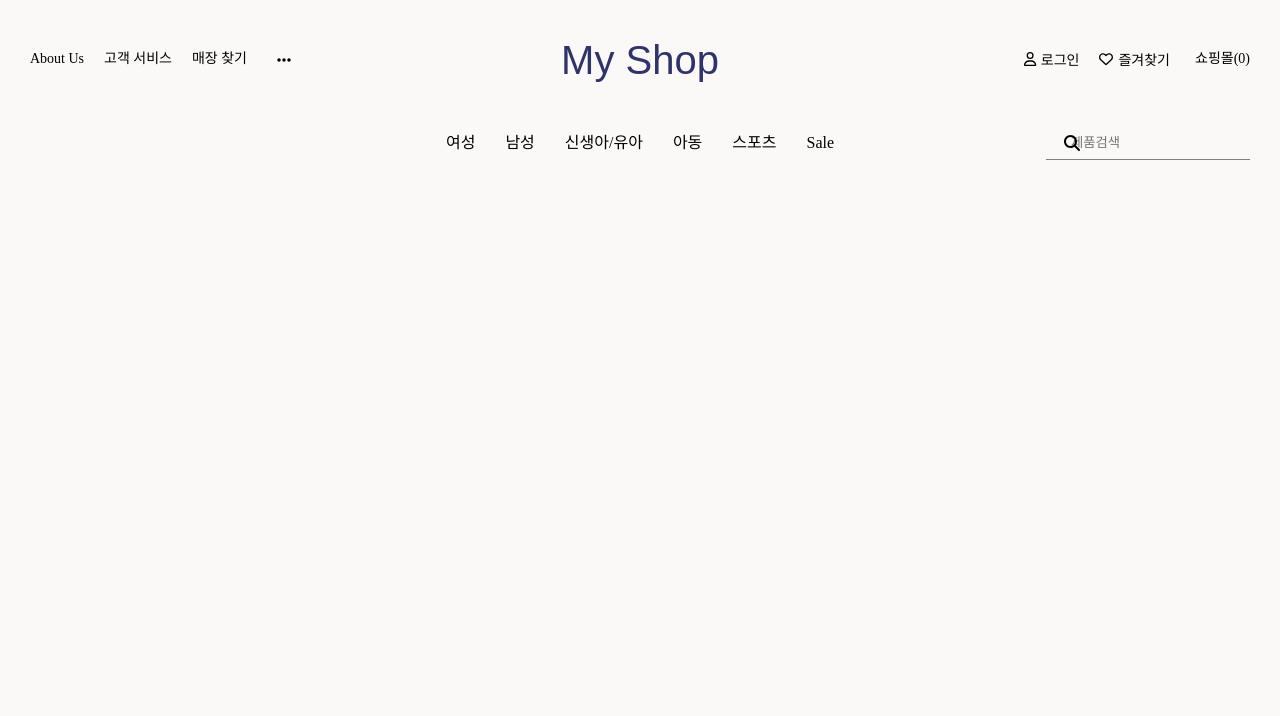
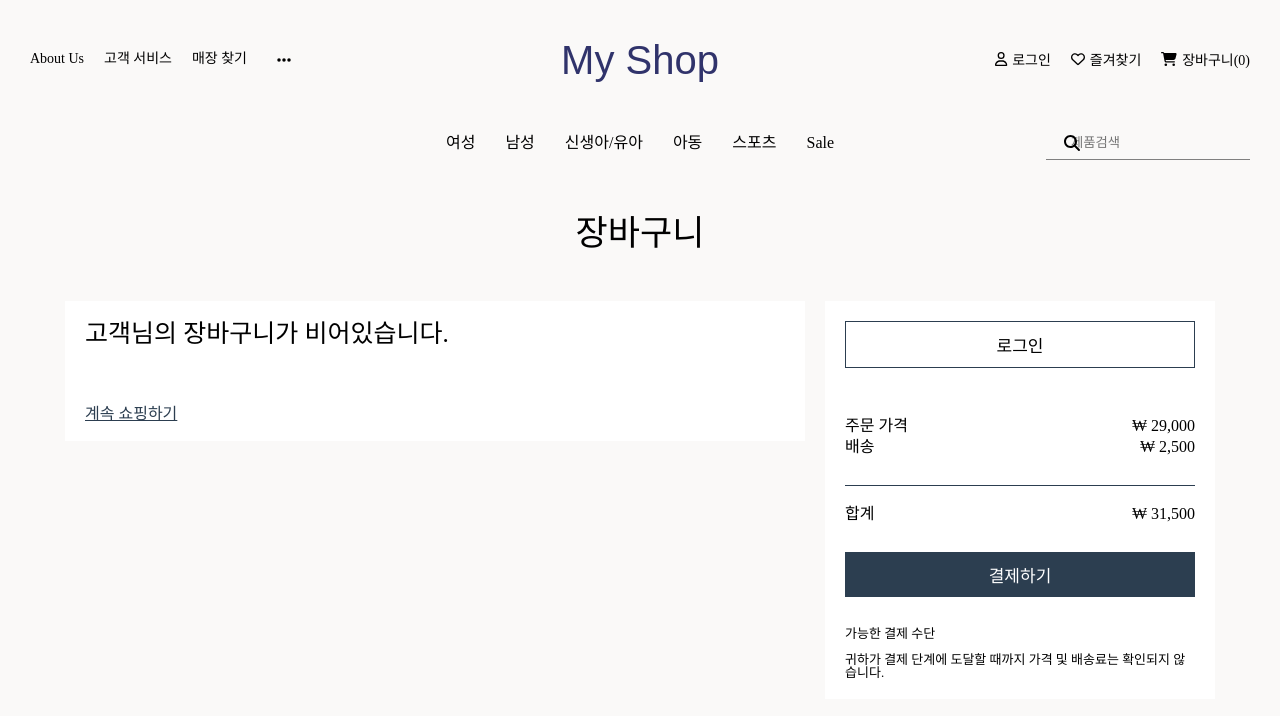
Before and after one commit to jeonga-yeon/shopping-mall, a React (Create React App) app: page /cart in a window 1280 px wide. Shown: the top 716 px of the page. Built offline with nearby package versions, Linux system fonts and the light colour scheme.

Commit message:
장바구니 페이지

```diff
--- a/src/App.js
+++ b/src/App.js
@@ -1,5 +1,6 @@
 import { Route, Routes } from "react-router-dom";
 import Navbar from "./components/Navbar";
+import Cart from "./pages/Cart";
 import Heart from "./pages/Heart";
 import Join from "./pages/Join";
 import Login from "./pages/Login";
@@ -15,6 +16,7 @@ function App() {
         <Route path="/join" element={<Join />} />
         <Route path="/login" element={<Login />} />
         <Route path="/heart" element={<Heart />} />
+        <Route path="/cart" element={<Cart />} />
         <Route path="/product/:id" element={<ProductDetail />} />
       </Routes>
     </div>
--- a/src/components/Navbar.js
+++ b/src/components/Navbar.js
@@ -2,7 +2,11 @@
 import React, { useState } from "react";
 import styled from "styled-components";
 import { FontAwesomeIcon } from "@fortawesome/react-fontawesome";
-import { faEllipsisH, faSearch } from "@fortawesome/free-solid-svg-icons";
+import {
+  faEllipsisH,
+  faSearch,
+  faShoppingCart,
+} from "@fortawesome/free-solid-svg-icons";
 import { faHeart, faUser } from "@fortawesome/free-regular-svg-icons";
 import { Link, useNavigate } from "react-router-dom";
 import { useDispatch, useSelector } from "react-redux";
@@ -146,8 +150,9 @@ const Navbar = () => {
             <FontAwesomeIcon icon={faHeart} className="menu-icon" />
             <span>즐겨찾기</span>
           </li>
-          <li>
-            <span>쇼핑몰(0)</span>
+          <li onClick={() => navigate("/cart")}>
+            <FontAwesomeIcon icon={faShoppingCart} className="menu-icon" />
+            <span>장바구니(0)</span>
           </li>
         </ul>
       </TopNav>
--- /dev/null
+++ b/src/pages/Cart.js
@@ -0,0 +1,138 @@
+import React from "react";
+import { useSelector } from "react-redux";
+import { useNavigate } from "react-router-dom";
+import styled from "styled-components";
+
+const Wrapper = styled.div`
+  h1 {
+    margin: 50px;
+    font-size: 35px;
+    text-align: center;
+  }
+  .cart {
+    display: flex;
+    justify-content: center;
+    margin: 50px 0px;
+    .cart__list {
+      width: 700px;
+      height: 100px;
+      background-color: white;
+      margin-right: 10px;
+      padding: 20px;
+      display: flex;
+      flex-direction: column;
+      span:first-child {
+        font-size: 25px;
+        margin-bottom: 60px;
+      }
+      span:last-child {
+        text-decoration: underline;
+        color: #2c3e50;
+        cursor: pointer;
+      }
+    }
+    .cart__payment {
+      width: 350px;
+      background-color: white;
+      margin-left: 10px;
+      padding: 20px;
+      .cart__login,
+      .cart__payment-button {
+        width: 100%;
+        font-size: 17px;
+        padding: 10px;
+      }
+      .cart__login {
+        border: 1px solid #2c3e50;
+        margin-bottom: 50px;
+        background-color: white;
+        cursor: pointer;
+      }
+      .cart__order-price,
+      .cart__delivery-fee,
+      .cart__total-price {
+        display: flex;
+        justify-content: space-between;
+      }
+      .cart__order-price {
+        margin-bottom: 5px;
+      }
+      .cart__delivery-fee {
+        margin-bottom: 30px;
+      }
+      .line {
+        width: 100%;
+        height: 1px;
+        background-color: #2c3e50;
+      }
+      .cart__total-price {
+        margin-top: 20px;
+        margin-bottom: 30px;
+      }
+      .cart__payment-button {
+        border: none;
+        margin-bottom: 30px;
+        background-color: #2c3e50;
+        color: white;
+        cursor: pointer;
+      }
+      .cart__info {
+        font-size: 13px;
+      }
+    }
+  }
+`;
+
+const Cart = () => {
+  const navigate = useNavigate();
+  const authenticate = useSelector((state) => state.auth.authenticate);
+  const payment = () => {
+    if (!authenticate) {
+      navigate("/login");
+    } else {
+      window.alert("결제가 완료되었습니다.");
+    }
+  };
+  return (
+    <Wrapper>
+      <h1>장바구니</h1>
+      <div className="cart">
+        <div className="cart__list">
+          <span>고객님의 장바구니가 비어있습니다.</span>
+          <span onClick={() => navigate("/")}>계속 쇼핑하기</span>
+        </div>
+        <div className="cart__payment">
+          {authenticate ? (
+            ""
+          ) : (
+            <button className="cart__login" onClick={() => navigate("/login")}>
+              로그인
+            </button>
+          )}
+          <div className="cart__order-price">
+            <span>주문 가격</span>
+            <span>₩ 29,000</span>
+          </div>
+          <div className="cart__delivery-fee">
+            <span>배송</span>
+            <span>₩ 2,500</span>
+          </div>
+          <div className="line"></div>
+          <div className="cart__total-price">
+            <span>합계</span>
+            <span>₩ 31,500</span>
+          </div>
+          <button className="cart__payment-button" onClick={payment}>
+            결제하기
+          </button>
+          <div className="cart__info">
+            가능한 결제 수단 <br /> <br /> 귀하가 결제 단계에 도달할 때까지 가격
+            및 배송료는 확인되지 않습니다.
+          </div>
+        </div>
+      </div>
+    </Wrapper>
+  );
+};
+
+export default Cart;
--- a/src/pages/ProductDetail.js
+++ b/src/pages/ProductDetail.js
@@ -5,7 +5,7 @@ import { faHeart as fullHeart } from "@fortawesome/free-solid-svg-icons";
 import { FontAwesomeIcon } from "@fortawesome/react-fontawesome";
 import React, { useEffect, useState } from "react";
 import { useDispatch, useSelector } from "react-redux";
-import { useParams } from "react-router-dom";
+import { useNavigate, useParams } from "react-router-dom";
 import styled from "styled-components";
 import { heartAction } from "../redux/actions/heartAction";
 import { productAction } from "../redux/actions/productAction";
@@ -87,6 +87,16 @@ const ProductDetail = () => {
   const product = useSelector((state) => state.product.product);
   const [heart, setHeart] = useState("heart");
   const idList = useSelector((state) => state.heart.idList);
+  const authenticate = useSelector((state) => state.auth.authenticate);
+  const navigate = useNavigate();
+  const handlePayment = () => {
+    if (!authenticate) {
+      navigate("/login");
+    } else {
+      window.alert("결제가 완료되었습니다.");
+      navigate("/");
+    }
+  };
   useEffect(() => {
     getProductDetail();
     dispatch(heartAction.heartList(idList));
@@ -136,7 +146,7 @@ const ProductDetail = () => {
           ))}
         </select>
         <button>장바구니</button>
-        <button>결제</button>
+        <button onClick={handlePayment}>결제</button>
       </div>
     </Wrapper>
   );
```
